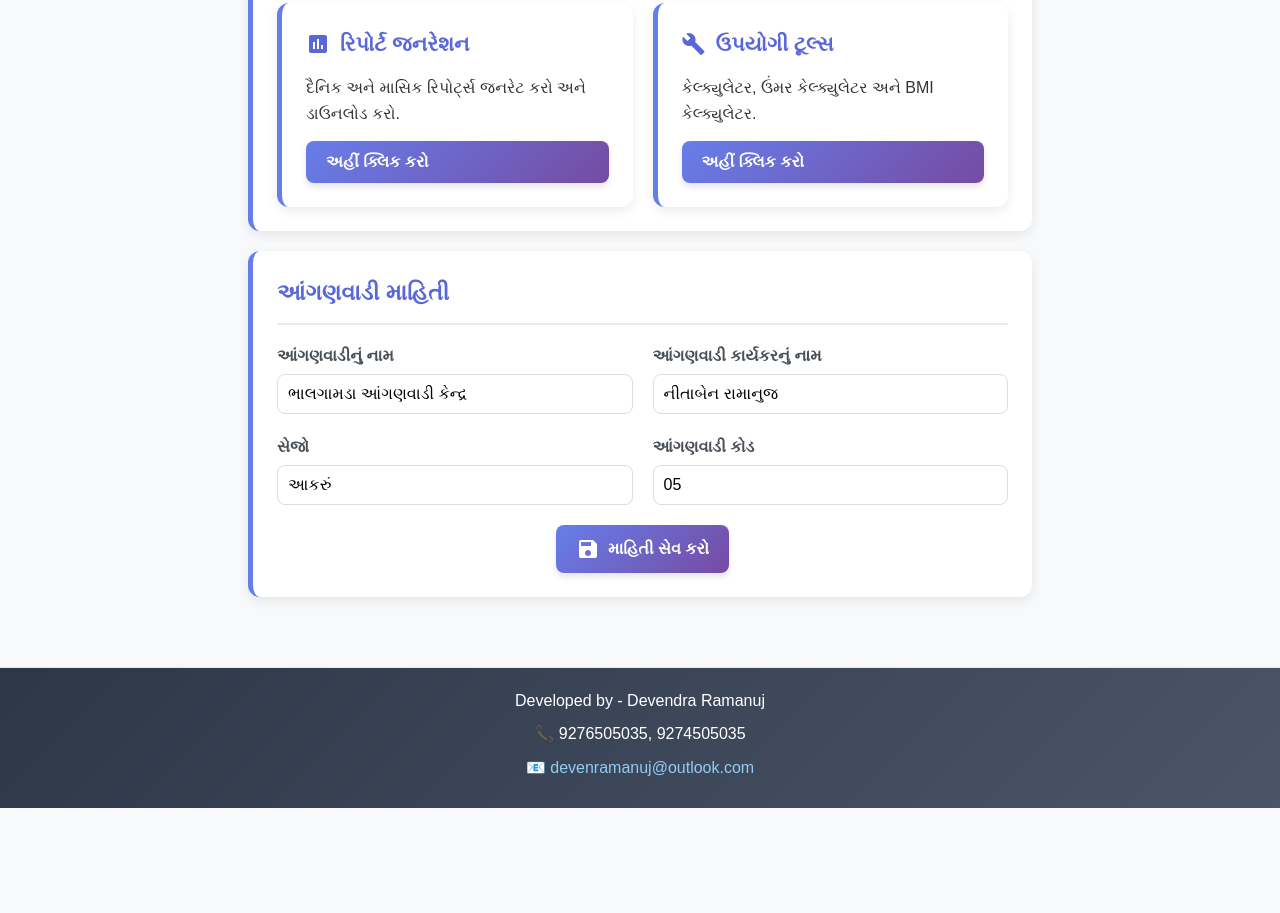
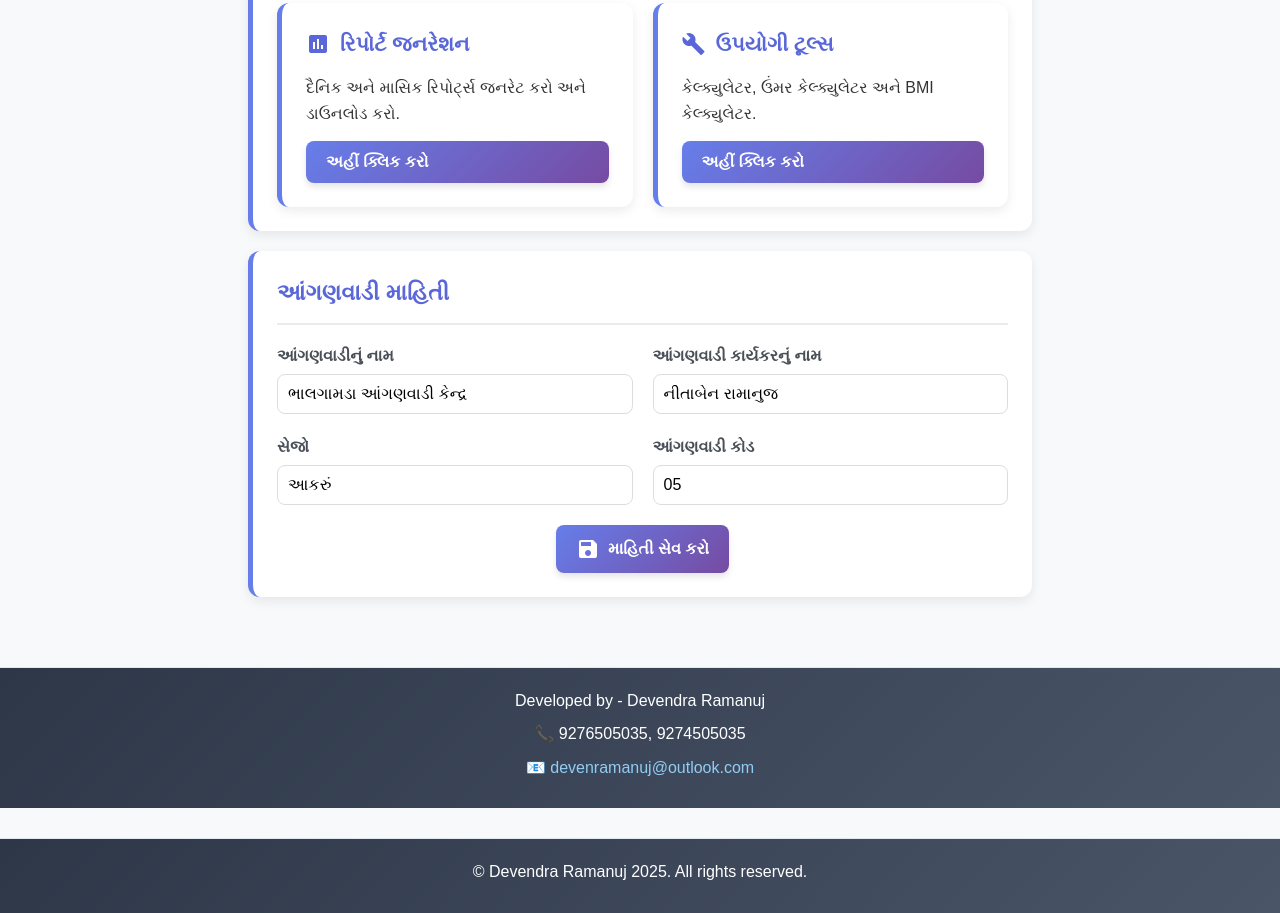
Before and after one commit to devenramanuj/Report, a plain HTML site: page index.html in a window 1280 px wide. Shown: the part 635-1548 px from the top of the page. Before the commit the page ends 1443 px from the top, so only its background shows below. Drawn offline with nearby package versions, Linux system fonts and the light colour scheme; a script that the page names is missing.

```diff
--- a/index.html
+++ b/index.html
@@ -1154,11 +1154,11 @@
             </div>
             <div class="form-group">
                 <label for="registerPage">મસાલા રજીસ્ટર પાના નં</label>
-                        <input type="text" id="registerPage" placeholder="મસાલા રજીસ્ટર પાના નં">
+                <input type="text" id="registerPage" value="1" placeholder="મસાલા રજીસ્ટર પાના નં">
             </div>
             <div class="form-group">
                 <label for="supervisorName">સુપરવાઇઝરનું નામ</label>
-                        <input type="text" id="supervisorName" placeholder="સુપરવાઇઝરનું નામ">
+                <input type="text" id="supervisorName" value="abc" placeholder="સુપરવાઇઝરનું નામ">
             </div>
             <div class="form-group">
                 <label for="sejo">સેજો</label>
@@ -2882,5 +2882,35 @@ function generateMasala100Certificate() {
             showToast('Excel સફળતાપૂર્વક ડાઉનલોડ થયો', 'success');
         }
     </script>
+<!-- Copyright Section -->
+<footer>
+    <div class="footer-content">
+        <p>© Devendra Ramanuj 2025. All rights reserved.</p>
+    </div>
+</footer>
+
+<style>
+footer {
+    background: linear-gradient(135deg, #2d3748 0%, #4a5568 100%);
+    color: white;
+    text-align: center;
+    padding: 20px;
+    margin-top: 30px;
+    border-top: 1px solid #e2e8f0;
+}
+
+.footer-content {
+    max-width: 1200px;
+    margin: 0 auto;
+}
+
+.footer-content p {
+    margin-bottom: 8px;
+    font-size: 1rem;
+}
+</style>
+
+
+
 </body>
 </html>
```
Lines whose indentation alone changed are shown as unchanged.
